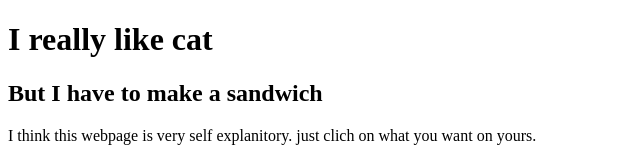
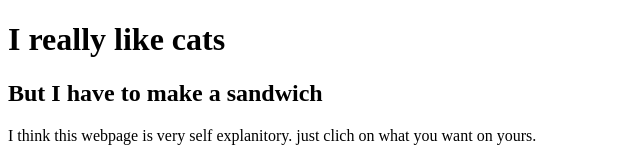
Before and after one commit to CSUC-CS-Camp-2025/CS-Camp-25-Liliana-Ybarra, a plain HTML site: page index.html in a window 1280 px wide. Shown: the top 160 px of the page, 0-640 px from the left. Drawn offline with nearby package versions, Linux system fonts and the light colour scheme.

Commit message:
back to normal, I was just showing how to make changes

```diff
--- a/index.html
+++ b/index.html
@@ -10,7 +10,7 @@
 </head>
 <body>
     <!-- Your content goes here -->
-<h1>I really like cat</h1>
+<h1>I really like cats</h1>
 <h2>But I have to make a sandwich</h2>
     <p>I think this webpage is very self explanitory. just clich on what you want on yours.</p>
         <img src="images/kitten.jpg" alt="This is a kitten.">
```
